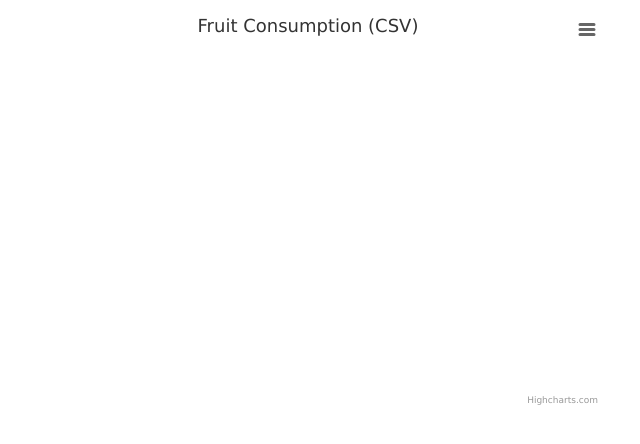
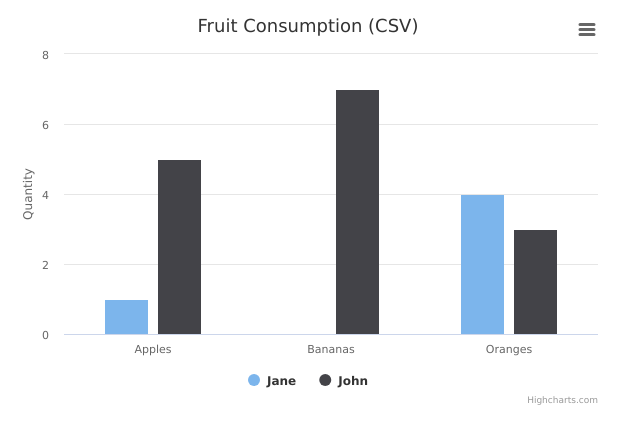
Before and after one commit to icf-cdeloose/highcharts-external-test, a plain HTML site: page csv.html in a window 1280 px wide. Shown: the whole page, without its empty margins (0-640 px from the left). Drawn offline with nearby package versions, Linux system fonts and the light colour scheme.

Commit message:
Add files via upload

```diff
--- a/csv.html
+++ b/csv.html
@@ -20,7 +20,7 @@
         text: 'Fruit Consumption (CSV)'
       },
       data: {
-        csvURL: 'csv/data.csv'
+        csvURL: '/highcharts-external-test/csv/data.csv'
       },
       yAxis: {
         title: {
```
